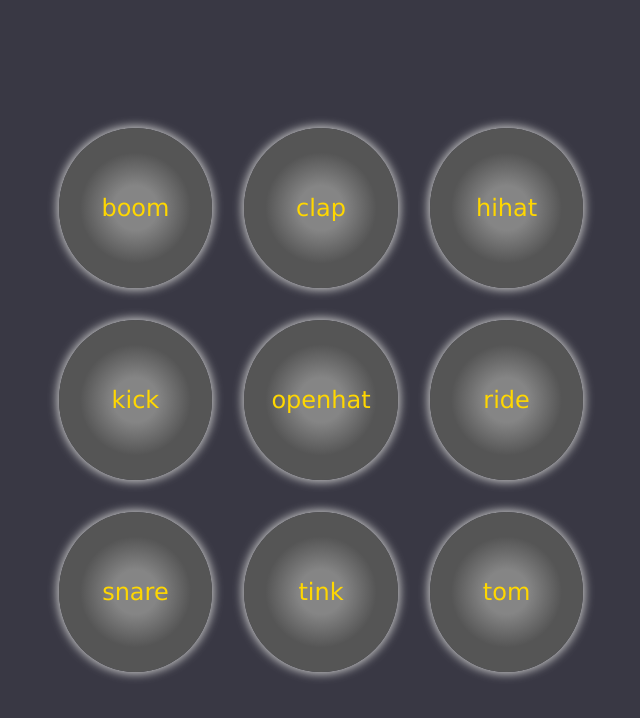
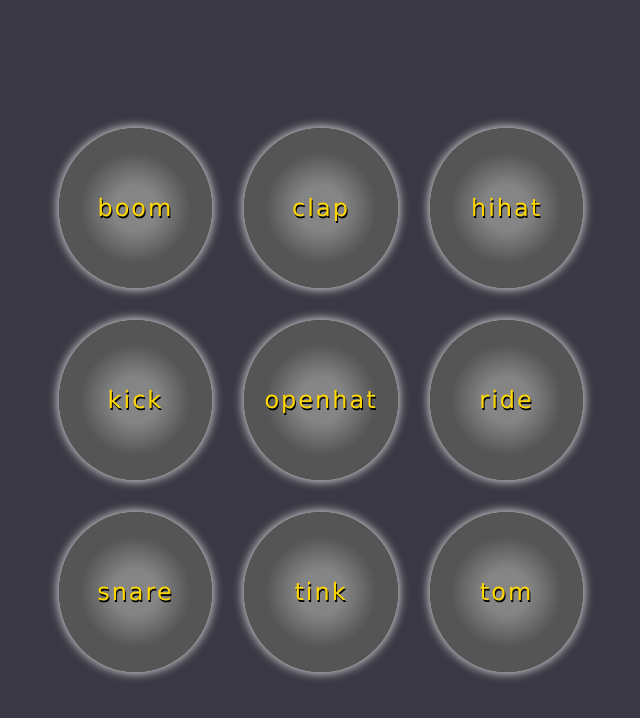
Before and after one commit to MaheshRath08/js_Drum_Kit, a plain HTML site: page index.html in a window 1280 px wide. Shown: the whole page, without its empty margins (319-959 px from the left). Drawn offline with Linux system fonts and the light colour scheme.

Commit message:
slight style chnages

```diff
--- a/style.css
+++ b/style.css
@@ -28,6 +28,8 @@ body{
     line-height: 20vh;
     background: radial-gradient(circle, #858585 20%, #555 50%);
     color: gold;
+    text-shadow: 1px 2px black ;
+    letter-spacing: 2px;
     border: none;
     box-shadow: 0 0 10px 2px #c5c5c5;
 }
```
